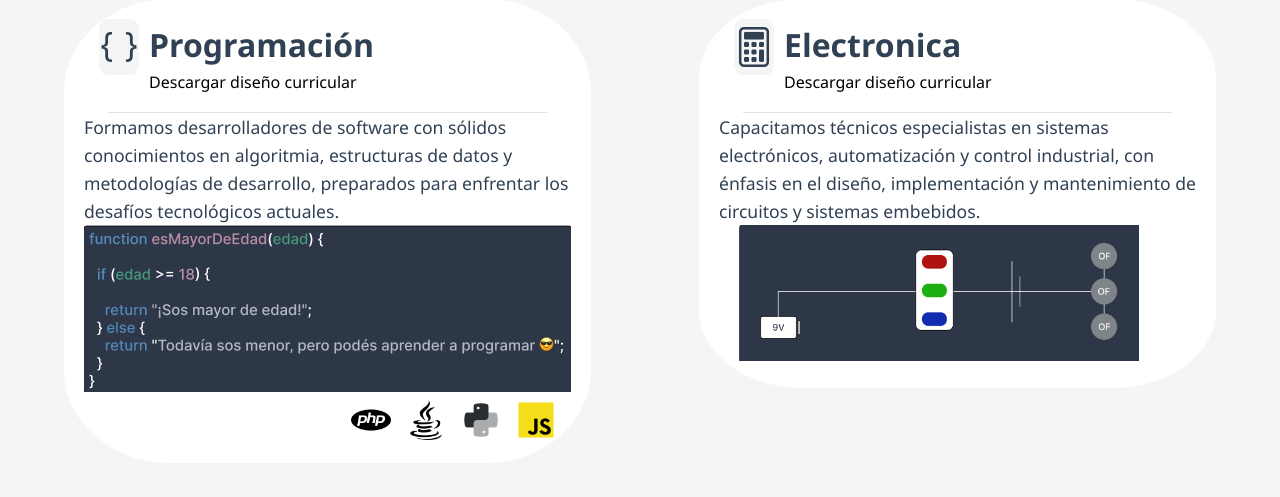
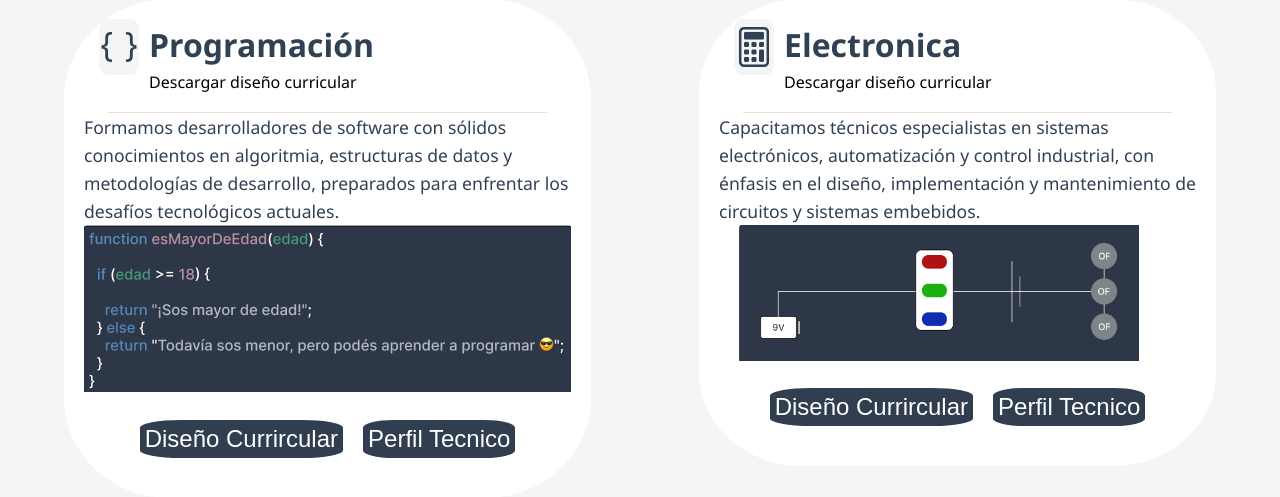
Before and after one commit to thiago-salaberry/WEB_INSTITUSIONAL, a PHP site: page /html/especialidades.html in a window 1280 px wide. Shown: the part 162-659 px from the top of the page. Run offline with PHP 8.4, Linux system fonts and the light colour scheme.

Commit message:
Especialidades con lo mas actual

```diff
--- a/css/especialidades.css
+++ b/css/especialidades.css
@@ -76,15 +76,8 @@ body{
 
 .cont_icon{
     display: flex;
-    justify-content: right;
-    padding-right: 10px;
-}
-
-.icono{
-    width: 2.5rem;
-    margin-left: 15px;
-    position: relative;
-    right: 5px;
+    justify-content: center;
+    margin: 10px;
 }
 
 .ejemplo2{
@@ -92,8 +85,101 @@ body{
     margin-left: 20px;
 }
 
-.boton_icon{
- background-color: white;
- border-radius: 100%;
- border: none;
+.activar{
+    background-color: rgb(48, 62, 80);
+    font-size: 1.5rem;
+    margin: 10px;
+    border-radius: 20%;
+    padding: 5px;
+    color: white;
+    border: none;
 }
+
+.contenedor-centro {
+      position: absolute;
+      top: 50%;
+      left: 50%;
+      transform: translate(-50%, -50%);
+      z-index: 10;
+    }
+
+    .card {
+      background-color: white;
+      border-radius: 20px;
+      box-shadow: 0 4px 10px rgba(0, 0, 0, 0.2);
+      padding: 30px;
+      max-width: 600px;
+      line-height: 1.6;
+      font-family: Arial, sans-serif;
+      display: none;
+
+    }
+
+    .card h2 {
+      text-align: center;
+      font-size: 16px;
+      color: rgb(48, 62, 80);
+      margin-bottom: 20px;
+      font-weight: bold;
+      text-transform: uppercase;
+    }
+
+    .card ul {
+      padding-left: 20px;
+    }
+
+    .card li {
+      margin-bottom: 10px;
+      color: rgb(73, 84, 106);
+    }
+
+    .card p {
+      margin-top: 20px;
+      color: rgb(73, 84, 106);
+    }
+
+    .card2 {
+      background-color: white;
+      border-radius: 20px;
+      box-shadow: 0 4px 10px rgba(0, 0, 0, 0.2);
+      padding: 30px;
+      max-width: 800px;
+      line-height: 1.6;
+      font-family: Arial, sans-serif;
+      display: none;
+
+    }
+
+    .card2 h2 {
+      text-align: center;
+      font-size: 16px;
+      color: rgb(48, 62, 80);
+      margin-bottom: 20px;
+      font-weight: bold;
+      text-transform: uppercase;
+    }
+
+    .card2 ul {
+      padding-left: 20px;
+    }
+
+    .card2 li {
+      margin-bottom: 10px;
+      color: rgb(73, 84, 106);
+    }
+
+    .card2 p {
+      margin-top: 20px;
+      color: rgb(73, 84, 106);
+    }
+
+    .fondo-oscuro {
+      position: fixed;
+      top: 0;
+      left: 0;
+      width: 100vw;
+      height: 100vh;
+      background-color: rgba(0, 0, 0, 0.5);
+      display: none;
+      z-index: 5;
+    }
--- a/html/especialidades.html
+++ b/html/especialidades.html
@@ -84,18 +84,8 @@
                         <img id="ejemplo" src="../img/ejemplo.png" alt="Ejemplo_de_codigo">
                     </div>
                     <div class="cont_icon">
-                        <button onclick="ejemplophp()" class="boton_icon">
-                            <img id="php" class="icono" src="../img/php_apagado.ico" alt="php_icono">
-                        </button>
-                        <button onclick="ejemplojava()" class="boton_icon">
-                            <img id="java" class="icono" src="../img/java.ico" alt="java_icono">
-                        </button>
-                        <button onclick="ejemplopy()" class="boton_icon">
-                            <img id="python" class="icono" src="../img/python_apagado.ico" alt="python_icono">
-                        </button>
-                        <button onclick="ejemplojs()" class="boton_icon">
-                            <img id="JS" class="icono" src="../img/js.ico" alt="js_icono">
-                        </button>
+                        <button class="activar">Diseño Currircular</button>
+                        <button onclick="mostrarCuadro()" class="activar">Perfil Tecnico</button>
                     </div>
                 </div>
             </div>
@@ -119,9 +109,48 @@
                     <div>
                         <img class="ejemplo2" src="../img/ejemplo2.png" alt="Ejemplo_de_circuito">
                     </div>
+                    <div class="cont_icon">
+                        <button class="activar">Diseño Currircular</button>
+                        <button onclick="mostrarCuadro2()" class="activar">Perfil Tecnico</button>
+                    </div>
                 </div>
             </div>
         </section>
+
+        <div id="fondoOscuro" class="fondo-oscuro" onclick="cerrarCuadro()"></div>
+
+        <div class="contenedor-centro">
+            <div id="cuadro" class="card">
+                <h2>PERFIL TECNICO PROGRAMACION</h2>
+                <ul>
+                    <li>Realizar programas o componentes de sistemas de computación.</li>
+                    <li>Diseño e implementación de Sitios WEB dinámicos y estáticos.</li>
+                    <li>Diseño e implementación de sistemas de bases de datos.</li>
+                    <li>Diseño e implementación de aplicaciones móviles y de escritorio.</li>
+                    <li>Interpretar especificaciones de diseño, documentar los productos.</li>
+                </ul>
+                <p>
+                    Realizados, verificar los componentes programados, buscar causas de mal funcionamiento y corregir los programas o adaptarlos a cambios en las especificaciones – desarrollando las actividades descritas en el perfil profesional y cumpliendo con los criterios de realización establecidos para las mismas en el marco de un equipo de trabajo organizado por proyecto.
+                </p>
+            </div>
+        </div>
+<!--Electronica-->
+        <div class="contenedor-centro">
+            <div id="cuadro2" class="card2">
+                <h2>PERFIL TECNICO ELECTRONICA</h2>
+                <ul>
+                    <li>Proyectar, componentes y equipos de electrónica analógica y/o digital, con tecnología electrónica estándar y de baja o mediana complejidad.</li>
+                    <li>Realizar ensayos y mediciones eléctricas y electrónicas en dispositivos, componentes, equipos e instalaciones con electrónica analógica y/o digital, estándar de baja o mediana complejidad.</li>
+                    <li>Operar componentes, productos y equipos con electrónica analógica y/o digital.</li>
+                    <li>Realizar los mantenimientos, predictivo, preventivo, funcional operativo, y correctivo de componentes, productos y equipos con electrónica estándar, analógica y/o digital, de baja o mediana complejidad.</li>
+                    <li>Montar dispositivos y componentes con electrónica analógica y/o digital, estándar de baja o mediana complejidad.</li>
+                    <li>Instalar productos y equipos con electrónica analógica y/o digital.</li>
+                    <li>Realizar la selección, asesoramiento y comercialización de dispositivos, componentes, productos y equipos con electrónica analógica y/o digital, estándar de baja o mediana complejidad.</li>
+                    <li>Generar emprendimientos con electrónica analógica y/o digital de baja o mediana complejidad.</li>
+                </ul>
+            </div>
+        </div>
+
     </main>
 
     <script src="../scripts/navbar.js"></script>
```
Also changed, not shown: scripts/especialidades.js (+10 -46 lines).
